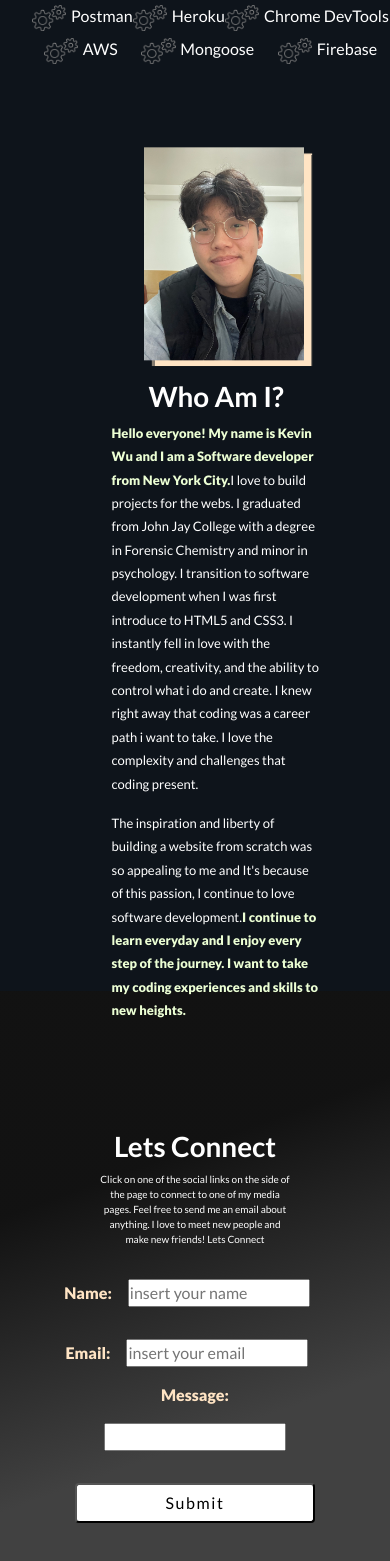
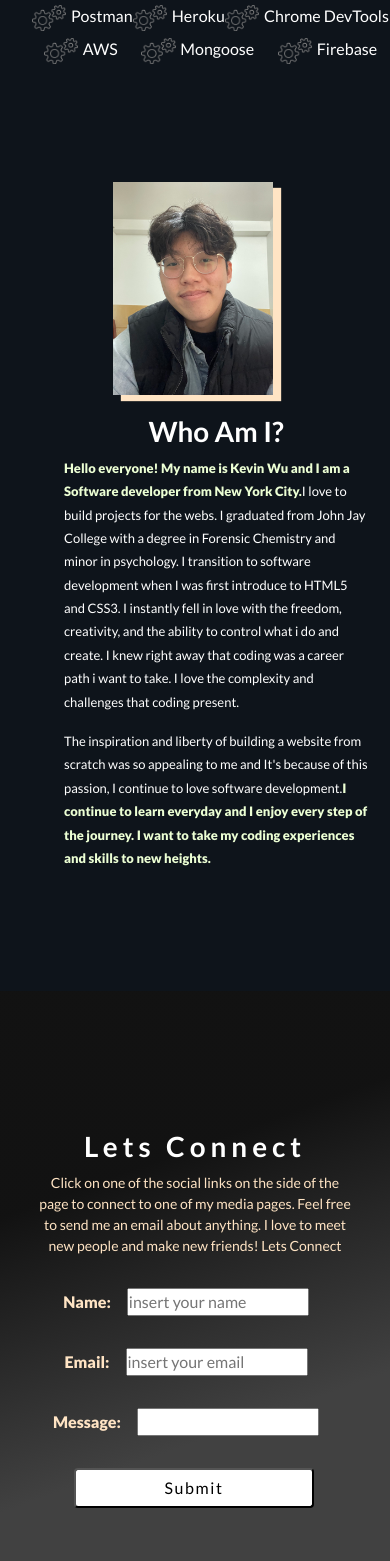
Before and after one commit to KdoubleUs/React-landing-page, a React (Create React App) app: page / in a window 390 px wide. Shown: the part 2473-4034 px from the top of the page. Built offline with nearby package versions, Linux system fonts and the light colour scheme.

Commit message:
fix position of text

```diff
--- a/src/App.css
+++ b/src/App.css
@@ -413,15 +413,51 @@
     flex-direction: column-reverse;
     justify-content: space-evenly;
     margin-right: 22px;
-    width: 85%;
+    width: 100% !important;
   }
   .aboutme-container p {
     font-size: 13px;
   }
   .personal-img {
     width: 10em;
+    transform: none;
+    top: auto;
+    margin-top: 35px;
+    margin-left: 18px;
   }
   .left-column-aboutme {
     margin: 20px 0 10em 4em;
   }
+  .column-right-aboutme {
+    justify-content: center;
+    align-items: center;
+  }
+  .contact-form {
+    width: 100px;
+  }
+  .contact-container {
+    text-align: center;
+    width: 80vw !important;
+  }
+  #contact p {
+    text-align: center;
+    color: bisque;
+  }
+  .td {
+    width: 10px;
+  }
+  #message-input {
+    display: flex;
+    align-items: center;
+  }
+  .contact-form-table {
+    left: 105%;
+    position: relative;
+  }
+  #contact-text {
+    font-size: 14px;
+  }
+  .contact-title {
+    letter-spacing: 5px;
+  }
 }
--- a/src/Pages/Contact.jsx
+++ b/src/Pages/Contact.jsx
@@ -22,16 +22,16 @@ const Container = styled.section`
 function Contact() {
   return (
     <Section id="contact">
-      <Container>
+      <Container className="contact-container">
         <h1 className="contact-title"> Lets Connect </h1>
-        <p>
+        <p id="contact-text">
           Click on one of the social links on the side of the page to connect to
           one of my media pages. Feel free to send me an email about anything. I
           love to meet new people and make new friends! Lets Connect
         </p>
         <form className="contact-form">
-          <table className="contact-form">
-            <tr>
+          <table className="contact-form-table">
+            <tr className="tr">
               <td align="">
                 <span className="label"> Name:</span>
                 <motion.input
@@ -45,7 +45,7 @@ function Contact() {
                 />
               </td>
             </tr>
-            <tr>
+            <tr className="tr">
               <td align="">
                 <span className="label"> Email:</span>
                 <motion.input
@@ -62,7 +62,7 @@ function Contact() {
               </td>
             </tr>
             <tr>
-              <td align="" className="label">
+              <td align="" className="label" id="message-input">
                 <span className="label"> Message:</span>
                 <motion.input
                   type="text"
```
